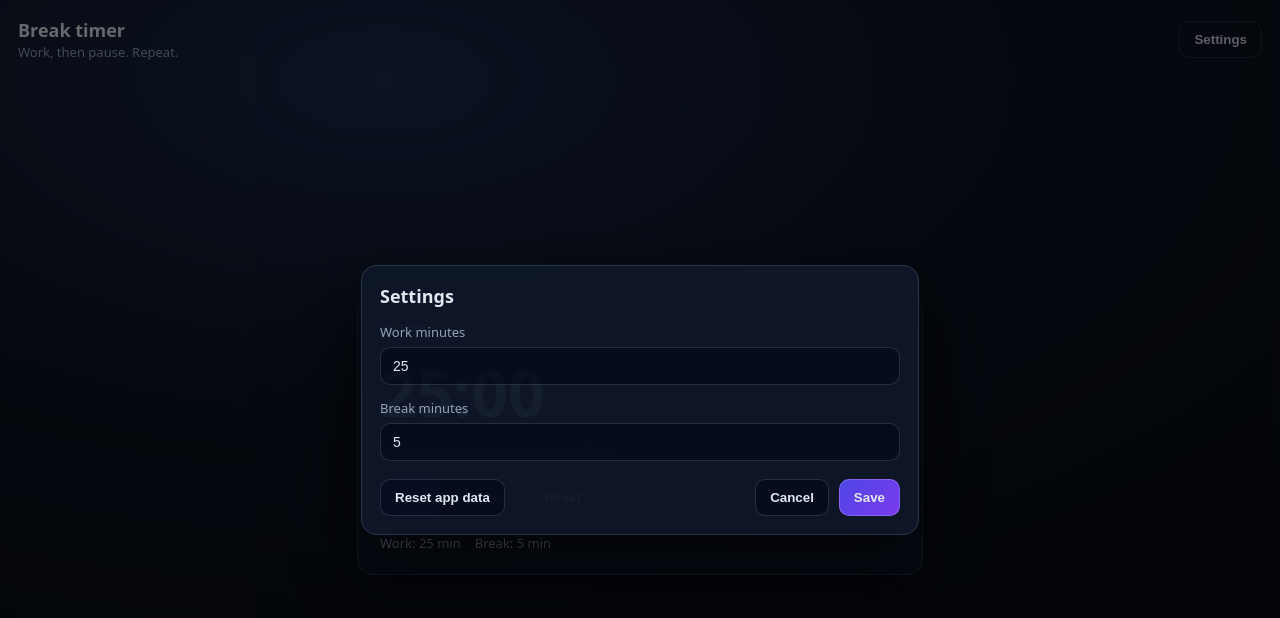
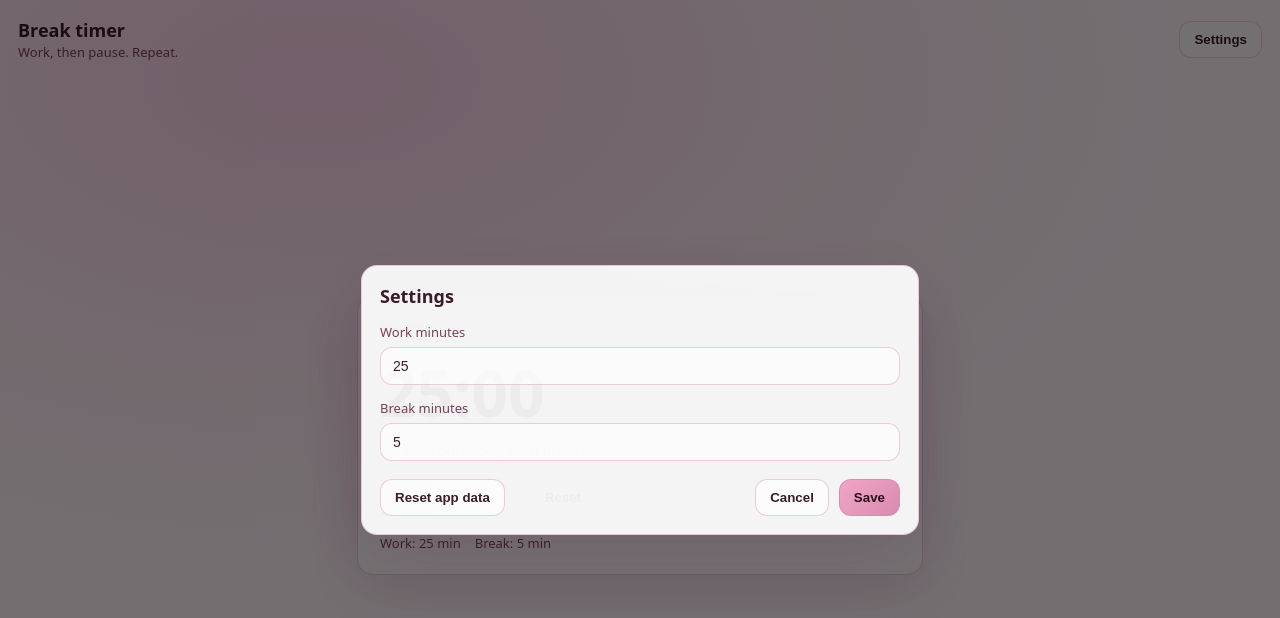
Before and after one commit to palmfrodur1/break-timer, a website built with Vite: page index.html in a window 1280 px wide. Both pictures are taken after a click on the button "Settings". Built offline with nearby package versions, Linux system fonts and the light colour scheme.

Commit message:
UI: switch to light pastel pink theme

```diff
--- a/src/styles.css
+++ b/src/styles.css
@@ -3,17 +3,29 @@
     Arial, "Apple Color Emoji", "Segoe UI Emoji";
   font-size: 16px;
   line-height: 1.4;
-  color: #0f172a;
-  background: #0b1220;
+  color: #3b1b2a;
+  background: #fff6fb;
   text-rendering: optimizeLegibility;
   -webkit-font-smoothing: antialiased;
   -moz-osx-font-smoothing: grayscale;
+
+  /* pastel pink theme */
+  --bg-0: #fff6fb;
+  --bg-1: #ffe6f2;
+  --bg-2: #ffd3ea;
+  --ink: #3b1b2a;
+  --muted: #7a405a;
+  --card: rgba(255, 255, 255, 0.78);
+  --border: rgba(226, 163, 193, 0.55);
+  --accent: #f2a6c6; /* light pink */
+  --accent-2: #d88bb0;
 }
 
 body {
   margin: 0;
   min-height: 100vh;
-  background: radial-gradient(1200px 600px at 30% 10%, #1b2a4a 0%, #0b1220 55%, #070c16 100%);
+  background:
+    radial-gradient(900px 500px at 25% 10%, var(--bg-2) 0%, var(--bg-1) 45%, var(--bg-0) 100%);
 }
 
 .app {
@@ -31,13 +43,13 @@ body {
 
 .title {
   font-size: 18px;
-  font-weight: 700;
-  color: #e2e8f0;
+  font-weight: 800;
+  color: var(--ink);
 }
 
 .subtitle {
   font-size: 13px;
-  color: #94a3b8;
+  color: var(--muted);
 }
 
 .main {
@@ -49,30 +61,31 @@ body {
 
 .card {
   width: min(520px, 92vw);
-  background: rgba(15, 23, 42, 0.65);
-  border: 1px solid rgba(148, 163, 184, 0.18);
+  background: var(--card);
+  border: 1px solid var(--border);
   border-radius: 16px;
   padding: 22px;
-  box-shadow: 0 20px 60px rgba(0, 0, 0, 0.4);
+  box-shadow: 0 20px 60px rgba(93, 29, 63, 0.12);
+  backdrop-filter: blur(10px);
 }
 
 .mode {
   font-size: 13px;
   letter-spacing: 0.08em;
   text-transform: uppercase;
-  color: #a5b4fc;
+  color: var(--accent-2);
 }
 
 .time {
   margin-top: 10px;
   font-size: 64px;
-  font-weight: 800;
-  color: #e2e8f0;
+  font-weight: 900;
+  color: var(--ink);
 }
 
 .hint {
   margin-top: 4px;
-  color: #94a3b8;
+  color: var(--muted);
   font-size: 14px;
 }
 
@@ -91,45 +104,46 @@ body {
   display: flex;
   gap: 14px;
   margin-top: 18px;
-  color: #94a3b8;
+  color: var(--muted);
   font-size: 13px;
 }
 
 .btn {
   appearance: none;
-  border: 1px solid rgba(148, 163, 184, 0.22);
-  background: rgba(2, 6, 23, 0.55);
-  color: #e2e8f0;
+  border: 1px solid var(--border);
+  background: rgba(255, 255, 255, 0.7);
+  color: var(--ink);
   padding: 10px 14px;
-  border-radius: 10px;
-  font-weight: 600;
+  border-radius: 12px;
+  font-weight: 700;
   cursor: pointer;
 }
 
 .btn:disabled {
-  opacity: 0.5;
+  opacity: 0.6;
   cursor: not-allowed;
 }
 
 .btn-primary {
-  background: linear-gradient(135deg, #4f46e5 0%, #7c3aed 100%);
-  border-color: rgba(255, 255, 255, 0.2);
+  background: linear-gradient(135deg, var(--accent) 0%, var(--accent-2) 100%);
+  border-color: rgba(216, 139, 176, 0.9);
+  color: #2b0f1d;
 }
 
 .btn-ghost {
-  background: transparent;
-  border-color: rgba(148, 163, 184, 0.18);
-  color: #cbd5e1;
+  background: rgba(255, 255, 255, 0.35);
+  border-color: rgba(226, 163, 193, 0.5);
+  color: var(--ink);
 }
 
 input {
   width: 100%;
   box-sizing: border-box;
-  background: rgba(2, 6, 23, 0.55);
-  border: 1px solid rgba(148, 163, 184, 0.22);
-  color: #e2e8f0;
+  background: rgba(255, 255, 255, 0.65);
+  border: 1px solid var(--border);
+  color: var(--ink);
   padding: 10px 12px;
-  border-radius: 10px;
+  border-radius: 12px;
   font-size: 14px;
 }
 
@@ -149,35 +163,35 @@ input {
 .modal-card {
   position: relative;
   width: min(520px, 92vw);
-  background: rgba(15, 23, 42, 0.92);
-  border: 1px solid rgba(148, 163, 184, 0.22);
+  background: rgba(255, 255, 255, 0.92);
+  border: 1px solid var(--border);
   border-radius: 16px;
   padding: 18px;
-  box-shadow: 0 24px 70px rgba(0, 0, 0, 0.55);
+  box-shadow: 0 24px 70px rgba(93, 29, 63, 0.18);
 }
 
 .modal-title {
-  font-weight: 800;
-  color: #e2e8f0;
+  font-weight: 900;
+  color: var(--ink);
   font-size: 18px;
 }
 
 .modal-text {
   margin-top: 8px;
-  color: #cbd5e1;
+  color: var(--muted);
 }
 
 .field {
   display: block;
   margin-top: 14px;
-  color: #cbd5e1;
+  color: var(--ink);
   font-size: 13px;
 }
 
 .field span {
   display: block;
   margin-bottom: 6px;
-  color: #94a3b8;
+  color: var(--muted);
 }
 
 .hidden {
```
